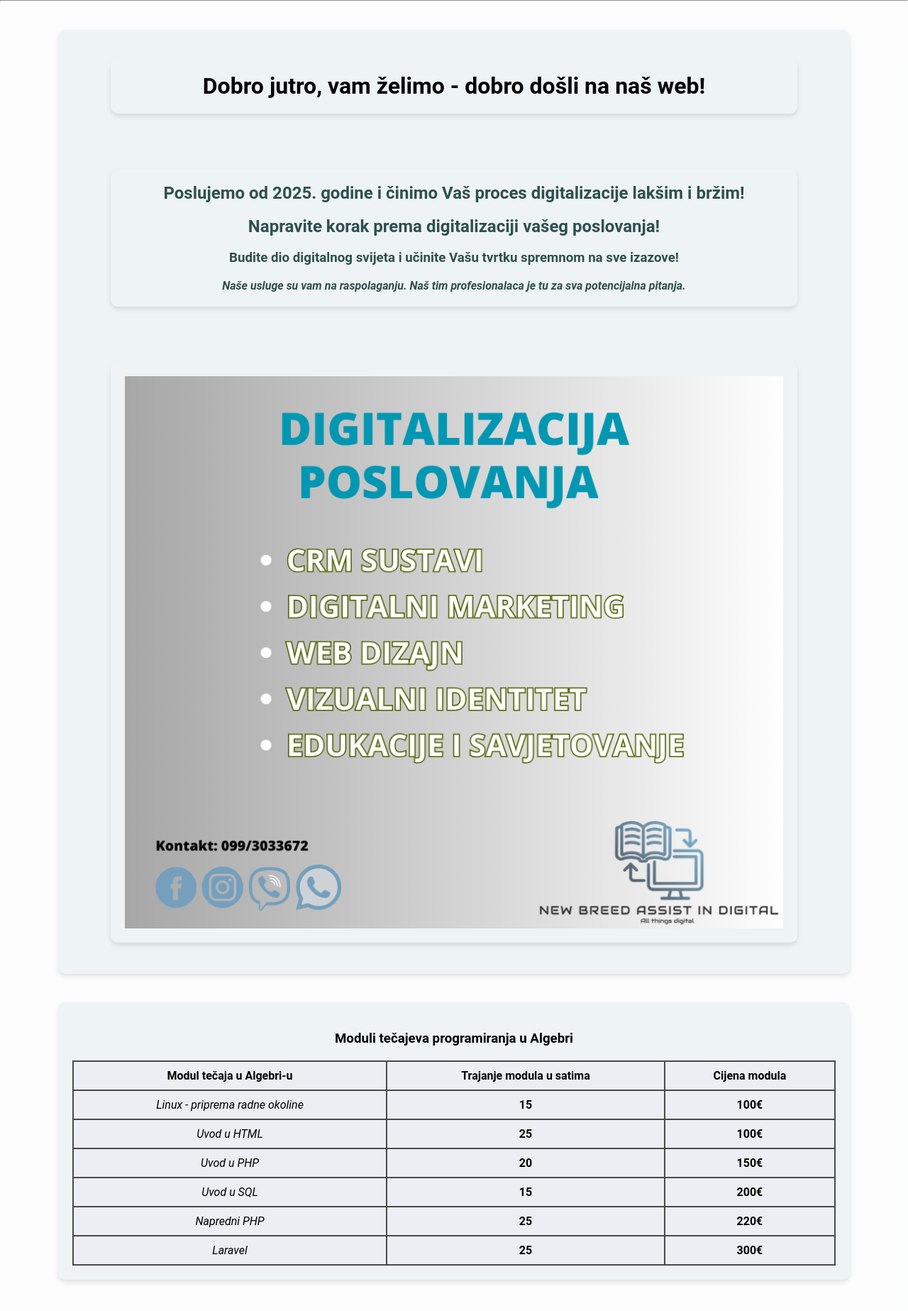
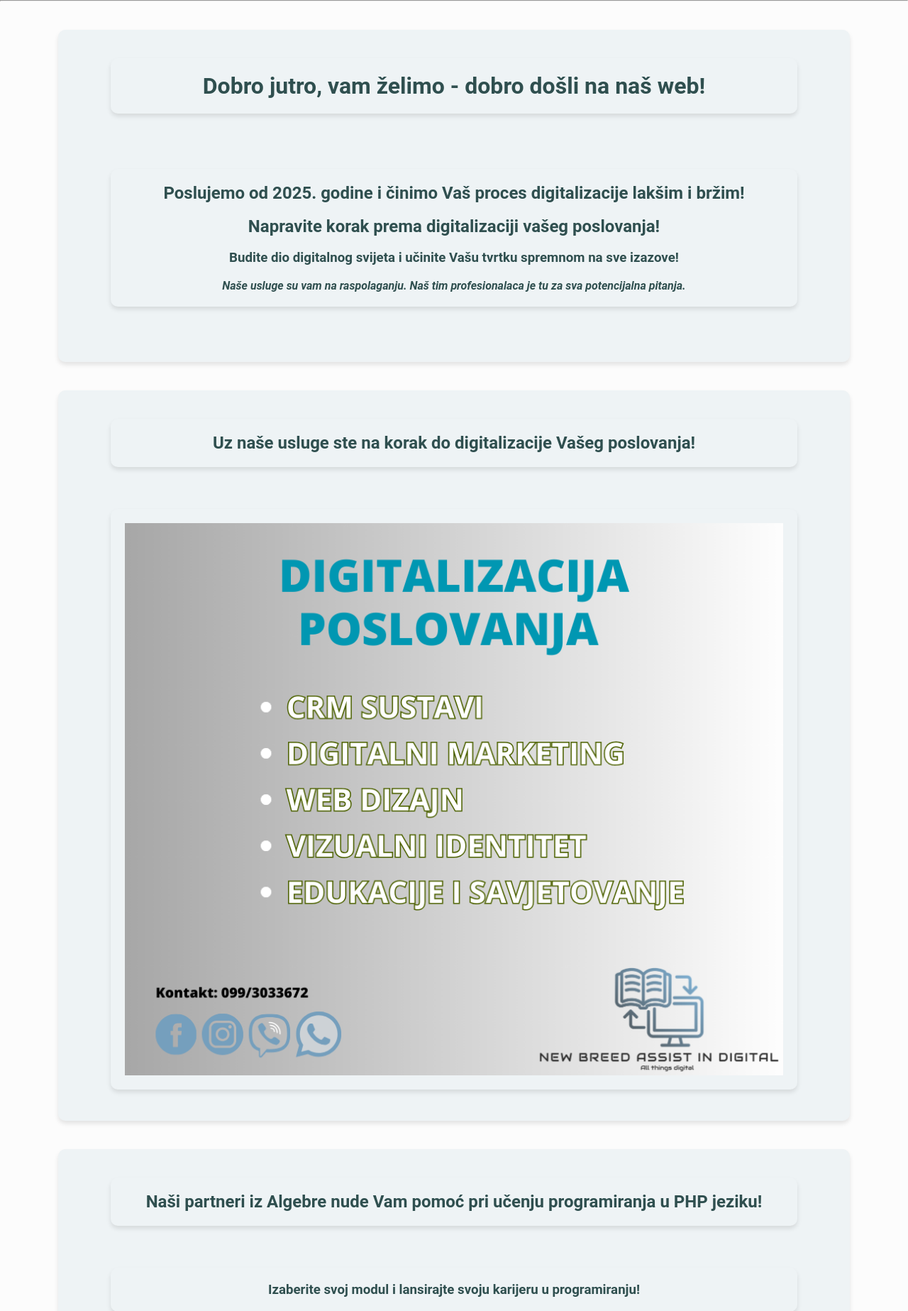
Before and after one commit to androvidic/testna-osobna-web-stranica, a PHP site: page / in a window 1280 px wide. Shown: the part 163-2010 px from the top of the page at 71% size. Run offline with PHP 8.4, Linux system fonts and the light colour scheme.

Commit message:
popravljena index.php stranica dodatno

```diff
--- a/index.php
+++ b/index.php
@@ -9,7 +9,7 @@
     <?php include 'header.php'; ?>
     <main>
     <div class="container hero" id="o_nama">
-    <h1 class="container hero">
+    <h1 class="container hero" style="color: darkslategray">
 <?php
 $time = date("H");
 
@@ -33,11 +33,16 @@ echo $greeting . ", vam želimo - dobro došli na naš web!";
 <h4 style="font-style: italic;color: darkslategray">Naše usluge su vam na raspolaganju. Naš tim profesionalaca je tu za sva potencijalna pitanja.</h4></div>
 <br>
 <br>
-<div>
+    </div>
+    <div class="container hero">
+        <h2 style="color: darkslategray" class="container hero">Uz naše usluge ste na korak do digitalizacije Vašeg poslovanja!</h2>
+        <br>
     <img class = "container hero" src="slike/Vizual.png" alt="vizual s detaljima" title="Detalji tecajeva">
 </div>
-    </div>
 <div class="container hero" id="naseusluge">
+    <h2 class="container hero" style="color: darkslategray">Naši partneri iz Algebre nude Vam pomoć pri učenju programiranja u PHP jeziku!</h2>
+    <br>
+    <h3 class="container hero" style="color: darkslategray">Izaberite svoj modul i lansirajte svoju karijeru u programiranju!</h3>
     <table>
         <h3 style="margin: 10px; padding: 10px">Moduli tečajeva programiranja u Algebri</h3>
         <tr>
```
